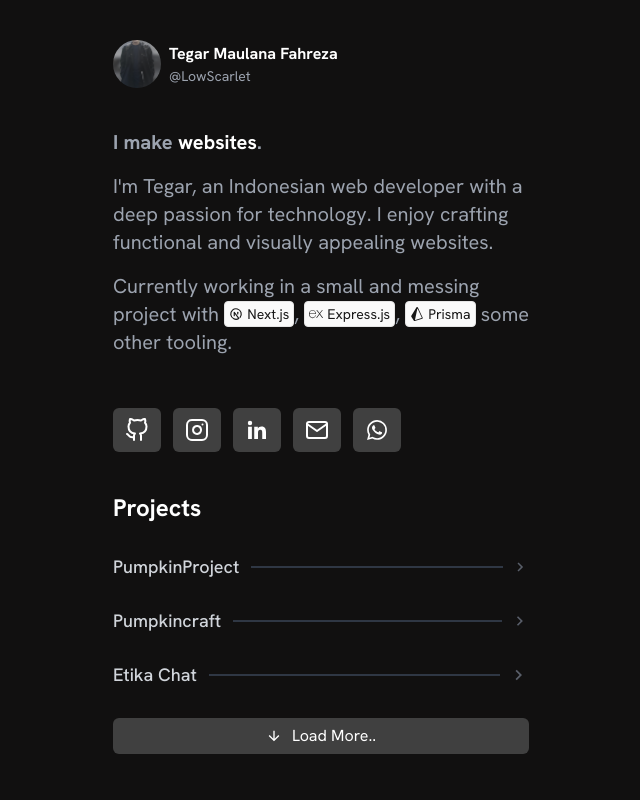
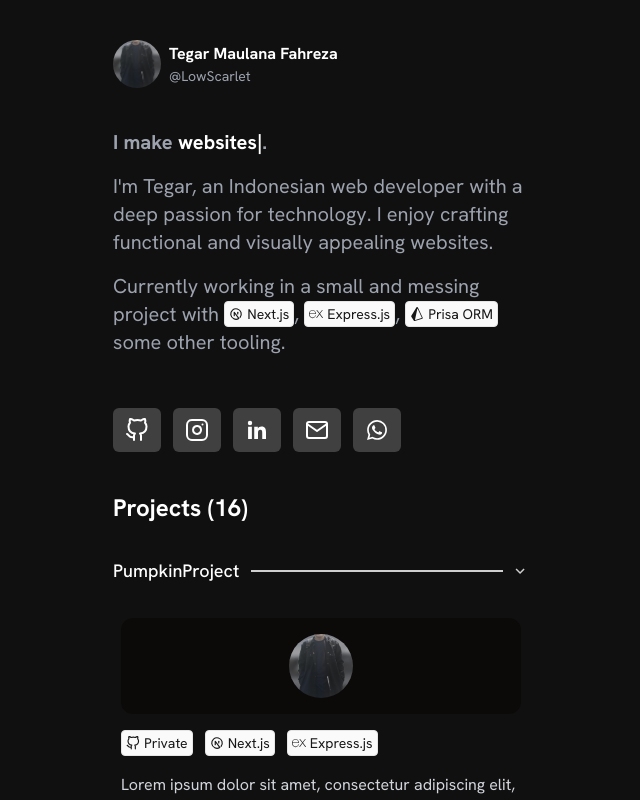
Before and after one commit to LowScarlet/lowscarlet-website-v5, a Next.js app in the folder frontend/: page / in a window 1280 px wide. Both pictures are taken after a click on the button "PumpkinProject". Shown: the top 800 px of the page, without its empty margins (319-959 px from the left). Built offline with nearby package versions, Linux system fonts and the light colour scheme.

Commit message:
Some Reflactoring & Add Animation

```diff
--- a/frontend/package.json
+++ b/frontend/package.json
@@ -9,10 +9,12 @@
     "lint": "next lint"
   },
   "dependencies": {
+    "@headlessui/react": "^1.7.17",
     "next": "13.5.4",
     "react": "^18",
     "react-dom": "^18",
-    "react-icons": "^4.10.1"
+    "react-icons": "^4.10.1",
+    "react-type-animation": "^3.1.0"
   },
   "devDependencies": {
     "@types/node": "^20",
--- a/frontend/src/app/page.tsx
+++ b/frontend/src/app/page.tsx
@@ -5,39 +5,139 @@
 
 import Link from "next/link";
 import Image from "next/image";
-import { ReactNode, useState } from "react";
+import { ReactNode } from "react";
 import { TbBrandNextjs } from 'react-icons/tb';
 import { SiExpress, SiPrisma } from 'react-icons/si';
 import { FiGithub, FiInstagram, FiMail } from 'react-icons/fi';
-import { MdOutlineArrowDownward, MdOutlineKeyboardArrowRight, MdWhatsapp } from 'react-icons/md';
+import { MdOutlineArrowDownward, MdOutlineKeyboardArrowDown, MdOutlineKeyboardArrowRight, MdWhatsapp } from 'react-icons/md';
 import { BiLogoLinkedin } from 'react-icons/bi';
+import { Disclosure, Transition } from "@headlessui/react";
+import { TypeAnimation } from "react-type-animation";
 
-function Badge({ children }: { children?: ReactNode }) {
+function Badge({ children, title, icon }: { children?: ReactNode, title: ReactNode, icon: ReactNode }) {
   return (
     <span className="border border-neutral-200 dark:border-neutral-700 bg-neutral-50 dark:bg-neutral-800 rounded p-1 text-sm inline-flex items-center leading-4 text-neutral-900 dark:text-neutral-100 no-underline">
-      {children}
+      <span className="pe-1">{icon}</span> {title}
     </span>
   )
 }
 
-function ProjectAccordion({ children, title }: { children?: ReactNode, title: ReactNode }) {
-  const [open, setOpen] = useState(false)
+function ProjectAccordion({
+  children,
+  title,
+  icon,
+  badges,
+  href
+}: {
+  children?: ReactNode,
+  title: ReactNode,
+  icon: string,
+  badges: Array<ReactNode>,
+  href: string
+}) {
   return (
-    <button className="group" onClick={() => setOpen(true)}>
+    <Disclosure>
+      {({ open }) => (<>
+        <Disclosure.Button className="py-1 group">
           <div className="flex flex-row gap-0 items-center justify-between lg:justify-center mt-3 mb-3 w-full">
             <div className="flex flex-col justify-start opacity-100 flex-none shrink-0 h-auto relative whitespace-pre w-auto mr-3">
-          <h1 className="text-lg font-medium leading-[1.3em] text-left text-gray-300 group-hover:text-white">
+              <h1 className={"text-lg font-medium leading-[1.3em] text-left group-hover:text-white " + (open ? "text-white" : "text-gray-300")}>
                 {title}
               </h1>
             </div>
-        <div className="w-full mr-2 border-y border-gray-700 rounded-2 transition duration-110 opacity-80 group-hover:border-white" />
+            <div className={"w-full mr-2 border-y rounded-2 transition duration-110 opacity-80 group-hover:border-white " + (open ? "border-white" : "border-gray-700")} />
+            {
+              open ? <MdOutlineKeyboardArrowDown className='text-3xl transition duration-110 opacity-80 text-white' /> :
                 <MdOutlineKeyboardArrowRight className='text-3xl text-gray-500 transition duration-110 opacity-80 group-hover:text-white' />
+            }
           </div>
-    </button>
+        </Disclosure.Button>
+        <Transition
+          enter="transition duration-100 ease-out"
+          enterFrom="transform scale-95 opacity-0"
+          enterTo="transform scale-100 opacity-100"
+          leave="transition duration-75 ease-out"
+          leaveFrom="transform scale-100 opacity-100"
+          leaveTo="transform scale-95 opacity-0"
+        >
+          <Disclosure.Panel>
+            <div className="px-2 py-4">
+              <div className="space-y-4">
+                <div className="bg-stone-950 rounded-xl py-4">
+                  <div className="flex justify-center items-center">
+                    <Image className="rounded-full" width={64} height={64} quality={100} src={icon} alt={'Project Icon'} />
+                  </div>
+                </div>
+                <div className="flex overflow-hidden gap-3">
+                  {
+                    badges.map((item, index) => (
+                      <span key={index}>{item}</span>
+                    ))
+                  }
+                </div>
+                <p className="text-gray-300">
+                  {children}
+                </p>
+                <Link href={href} className="flex flex-row items-center justify-center gap-2.5 text-white transition duration-300 ease-in-out bg-neutral-700 hover:bg-neutral-900 rounded-md px-1.5 py-1.5">
+                  <MdOutlineArrowDownward className='' /> Read More..
+                </Link>
+              </div>
+            </div>
+          </Disclosure.Panel>
+        </Transition>
+      </>)}
+    </Disclosure>
   )
 }
 
 export default function Home() {
+  const count_projects = 16
+  const projects = [
+    {
+      title: 'PumpkinProject',
+      icon: '/pp.png',
+      badges: [
+        <Badge key={0} title="Private" icon={<FiGithub />} />,
+        <Badge key={1} title="Next.js" icon={<TbBrandNextjs />} />,
+        <Badge key={2} title="Express.js" icon={<SiExpress />} />
+      ],
+      context: 'Lorem ipsum dolor sit amet, consectetur adipiscing elit, sed do eiusmod tempor incididunt ut labore et dolore magna aliqua. Ut enim ad minim veniam, quis nostrud exercitation ullamco laboris nisi ut aliquip ex ea commodo consequat.',
+      href: '/projects/pumpkinproject',
+    },
+    {
+      title: 'Pumpkincraft',
+      icon: '/pp.png',
+      badges: [
+        <Badge key={0} title="Private" icon={<FiGithub />} />,
+        <Badge key={1} title="Next.js" icon={<TbBrandNextjs />} />,
+        <Badge key={2} title="Express.js" icon={<SiExpress />} />
+      ],
+      context: 'Lorem ipsum dolor sit amet, consectetur adipiscing elit, sed do eiusmod tempor incididunt ut labore et dolore magna aliqua. Ut enim ad minim veniam, quis nostrud exercitation ullamco laboris nisi ut aliquip ex ea commodo consequat.',
+      href: '/projects/pumpkincraft',
+    },
+    {
+      title: 'Etika Chat',
+      icon: '/pp.png',
+      badges: [
+        <Badge key={0} title="Private" icon={<FiGithub />} />,
+        <Badge key={1} title="Next.js" icon={<TbBrandNextjs />} />,
+        <Badge key={2} title="Express.js" icon={<SiExpress />} />
+      ],
+      context: 'Lorem ipsum dolor sit amet, consectetur adipiscing elit, sed do eiusmod tempor incididunt ut labore et dolore magna aliqua. Ut enim ad minim veniam, quis nostrud exercitation ullamco laboris nisi ut aliquip ex ea commodo consequat.',
+      href: '/projects/etikachat',
+    },
+    {
+      title: 'Chatify',
+      icon: '/pp.png',
+      badges: [
+        <Badge key={0} title="Private" icon={<FiGithub />} />,
+        <Badge key={1} title="Next.js" icon={<TbBrandNextjs />} />,
+        <Badge key={2} title="Express.js" icon={<SiExpress />} />
+      ],
+      context: 'Lorem ipsum dolor sit amet, consectetur adipiscing elit, sed do eiusmod tempor incididunt ut labore et dolore magna aliqua. Ut enim ad minim veniam, quis nostrud exercitation ullamco laboris nisi ut aliquip ex ea commodo consequat.',
+      href: '/projects/chatify',
+    },
+  ]
   return (<>
     <main className="max-w-md mx-auto px-4">
       <div className="py-10">
@@ -53,16 +153,32 @@ export default function Home() {
       </div>
       <div className="text-xl text-gray-400">
         <h2 className="pb-4 font-bold">
-          I make <span className="text-white">website</span><span className="font-bold text-white">s</span>.
+          I make <TypeAnimation
+            className="text-white"
+            preRenderFirstString={true}
+            sequence={[
+              'websites',
+              1000,
+              'frontends',
+              1000,
+              'backends',
+              1000,
+              'apps',
+              1000,
+            ]}
+            speed={40}
+            repeat={Infinity}
+          />.
         </h2>
         <p className="pb-4">
           I'm Tegar, an Indonesian web developer with a deep passion for technology. I enjoy crafting functional and visually appealing websites.
         </p>
         <p>
-          Currently working in a small and messing project with <Badge><span className="pe-1"><TbBrandNextjs /></span> Next.js</Badge>, <Badge><span className="pe-1"><SiExpress /></span> Express.js</Badge>, <Badge><span className="pe-1"><SiPrisma /></span> Prisma</Badge> some other tooling.
+          Currently working in a small and messing project with <Badge title="Next.js" icon={<TbBrandNextjs />}></Badge>, <Badge title="Express.js" icon={<SiExpress />}></Badge>, <Badge title="Prisa ORM" icon={<SiPrisma />}></Badge> some other tooling.
         </p>
       </div>
-      <div className="flex flex-row mt-3 gap-3 py-10">
+      <div className="py-8">
+        <div className="flex flex-row mt-3 gap-3 overflow-x-auto py-2">
           <Link href={""} className="flex flex-row items-center justify-start gap-2.5 text-white transition duration-300 ease-in-out bg-neutral-700 hover:bg-neutral-900 rounded-md px-3 py-2.5">
             <FiGithub className='text-2xl' />
           </Link>
@@ -79,12 +195,23 @@ export default function Home() {
             <MdWhatsapp className='text-2xl' />
           </Link>
         </div>
+      </div>
       <div className="pb-10">
-        <h1 className="text-2xl font-bold">Projects</h1>
+        <h1 className="text-2xl font-bold">Projects ({count_projects})</h1>
         <div className="flex flex-col py-4">
-          <ProjectAccordion title={'PumpkinProject'}>-</ProjectAccordion>
-          <ProjectAccordion title={'Pumpkincraft'}>-</ProjectAccordion>
-          <ProjectAccordion title={'Etika Chat'}>-</ProjectAccordion>
+          {
+            projects.map((item, index) => (
+              <ProjectAccordion
+                key={index}
+                title={item.title}
+                icon={item.icon}
+                badges={item.badges}
+                href={item.href}
+              >
+                {item.context}
+              </ProjectAccordion>
+            ))
+          }
         </div>
         <Link href={""} className="flex flex-row items-center justify-center gap-2.5 text-white transition duration-300 ease-in-out bg-neutral-700 hover:bg-neutral-900 rounded-md px-1.5 py-1.5">
           <MdOutlineArrowDownward className='' /> Load More..
```
Also changed, not shown: 1 other file (tests, documents, lock files or other folders). Lines whose indentation alone changed are shown as unchanged.
